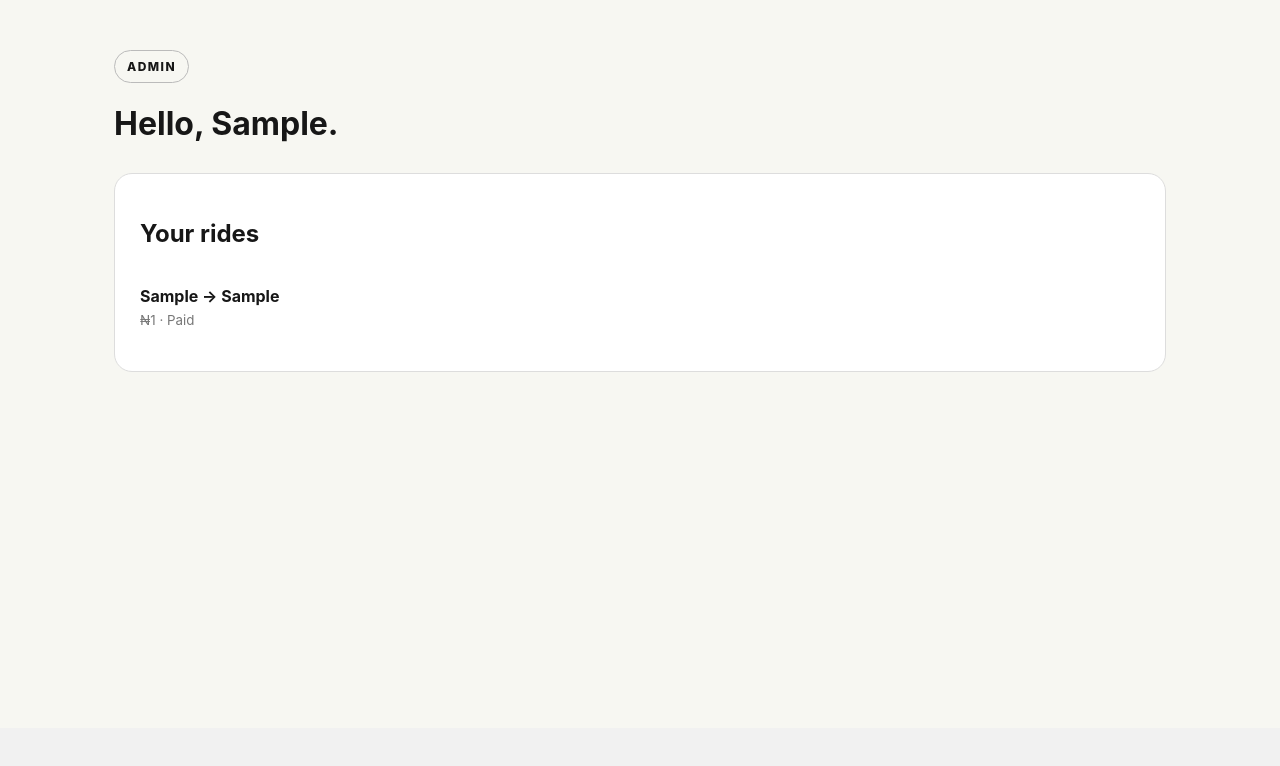
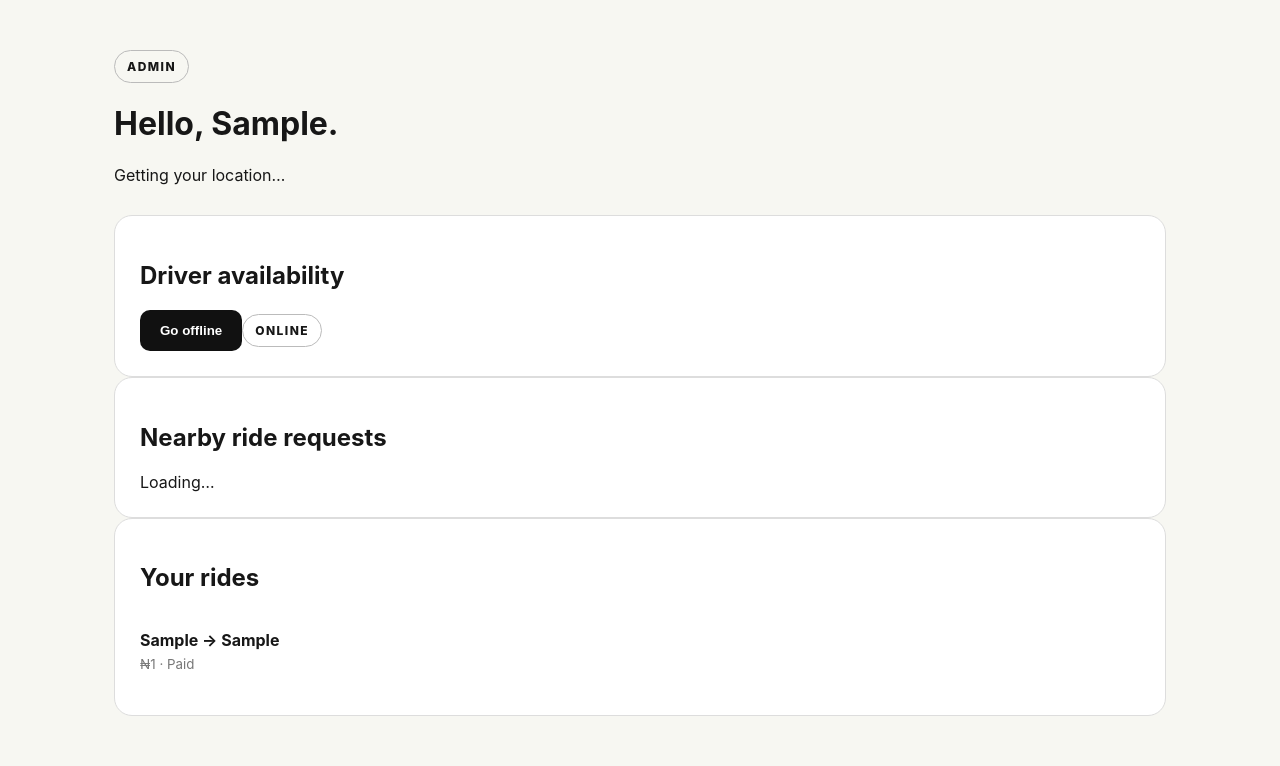
Before and after one commit to Meemii14/MyMolue, a Flask app: page /dashboard in a window 1280 px wide. Shown: the part 72-838 px from the top of the page. Before the commit the page ends 444 px from the top, so only its background shows below. Run offline with Flask 3, Linux system fonts and the light colour scheme; a user stored in the database is signed in; tables that the repository leaves empty hold one stand-in row (values such as "Sample post").

Commit message:
feat: add browser GPS, ride request form and live dashboard polling

```diff
--- a/templates/dashboard.html
+++ b/templates/dashboard.html
@@ -1,55 +1,41 @@
 {% extends 'base.html' %}
 {% block content %}
-<div class="dash-head">
-  <div><span class="tag">{{ current_user.role|capitalize }}</span><h1>Hello, {{ current_user.name.split(' ')[0] }}.</h1></div>
-</div>
+<div class="dash-head"><span class="tag">{{ current_user.role|capitalize }}</span><h1>Hello, {{ current_user.name.split(' ')[0] }}.</h1><p id="location-status">Getting your location…</p></div>
 
-{% if current_user.role == 'driver' %}
-<div class="card">
-  <h2>Driver availability</h2>
-  <form method="post" action="{{ url_for('availability') }}">
-    <input type="hidden" name="online" value="{{ 'false' if current_user.is_online else 'true' }}">
-    <button class="btn" type="submit">{{ 'Go offline' if current_user.is_online else 'Go online' }}</button>
-    <span class="tag">{{ 'Online' if current_user.is_online else 'Offline' }}</span>
-  </form>
-</div>
-<div class="card">
-  <h2>Available requests</h2>
-  <div id="requests">Loading rides…</div>
-</div>
-<script>
-fetch('{{ url_for("rides") }}').then(r=>r.json()).then(rs=>{
-  const el=document.getElementById('requests');
-  el.innerHTML=rs.length ? rs.map(r=>`
-    <div class="ride">
-      <div><strong>${r.pickup} → ${r.destination}</strong><small>Rider offer: ₦${Number(r.fare).toLocaleString()} ${r.shared?'· Shared':''} · ${r.offers} offer(s)</small></div>
-      <form method="post" action="/ride/${r.id}/offer">
-        <input type="number" name="offer" placeholder="Your offer" min="100" required>
-        <button class="btn" type="submit">Offer</button>
-      </form>
-    </div>`).join('') : 'No active requests right now.';
-}).catch(()=>document.getElementById('requests').textContent='Unable to load requests.');
-</script>
+{% if current_user.role == 'rider' %}
+<section class="card">
+<h2>Request a ride</h2>
+<form id="ride-form" method="post" action="{{ url_for('request_ride') }}">
+<label>Pickup<input id="pickup" name="pickup" placeholder="Your pickup point" required></label>
+<label>Destination<input id="destination" name="destination" placeholder="Where are you going?" required></label>
+<div class="grid"><label>Your fare (₦)<input name="fare" type="number" min="100" step="50" required></label><label class="check"><input name="shared" type="checkbox"> Share this ride</label></div>
+<input type="hidden" name="pickup_lat" id="pickup_lat"><input type="hidden" name="pickup_lng" id="pickup_lng"><input type="hidden" name="destination_lat" id="destination_lat"><input type="hidden" name="destination_lng" id="destination_lng">
+<button class="btn" type="submit">Find drivers</button>
+</form>
+<div id="nearby" class="nearby"></div>
+</section>
+{% else %}
+<section class="card"><h2>Driver availability</h2><button class="btn" id="availability">{{ 'Go offline' if current_user.is_online else 'Go online' }}</button><span class="tag" id="online-state">{{ 'Online' if current_user.is_online else 'Offline' }}</span></section>
+<section class="card"><h2>Nearby ride requests</h2><div id="requests">Loading…</div></section>
 {% endif %}
 
-<section class="card">
-  <h2>Your rides</h2>
-  {% for ride in rides %}
-  <div class="ride">
-    <div>
-      <strong>{{ ride.pickup }} → {{ ride.destination }}</strong>
-      <small>₦{{ '%.0f'|format(ride.accepted_fare or ride.rider_fare) }} · {{ ride.status|replace('_',' ')|title }}</small>
-    </div>
-    {% if current_user.role == 'rider' and ride.status == 'requested' %}
-      <a class="btn" href="{{ url_for('ride_offers', ride_id=ride.id) }}">View offers</a>
-    {% elif current_user.role == 'driver' and ride.driver_id == current_user.id and ride.status == 'accepted' %}
-      <form method="post" action="{{ url_for('update_status', ride_id=ride.id) }}"><input type="hidden" name="status" value="arriving"><button class="btn">I'm arriving</button></form>
-    {% elif current_user.role == 'driver' and ride.driver_id == current_user.id and ride.status == 'arriving' %}
-      <form method="post" action="{{ url_for('update_status', ride_id=ride.id) }}"><input type="hidden" name="status" value="in_progress"><button class="btn">Start trip</button></form>
-    {% elif current_user.role == 'driver' and ride.driver_id == current_user.id and ride.status == 'in_progress' %}
-      <form method="post" action="{{ url_for('update_status', ride_id=ride.id) }}"><input type="hidden" name="status" value="completed"><button class="btn">Complete trip</button></form>
-    {% endif %}
-  </div>
-  {% else %}<p>No rides yet.</p>{% endfor %}
+<section class="card"><h2>Your rides</h2>
+{% for ride in rides %}<div class="ride"><div><strong>{{ ride.pickup }} → {{ ride.destination }}</strong><small>₦{{ '%.0f'|format(ride.accepted_fare or ride.rider_fare) }} · {{ ride.status|replace('_',' ')|title }}</small></div>
+{% if current_user.role=='rider' and ride.status=='requested' %}<button class="btn view-offers" data-id="{{ ride.id }}">View offers</button>
+{% elif current_user.role=='driver' and ride.driver_id==current_user.id and ride.status=='accepted' %}<form method="post" action="{{ url_for('status',ride_id=ride.id) }}"><input type="hidden" name="status" value="arriving"><button class="btn">I'm arriving</button></form>
+{% elif current_user.role=='driver' and ride.driver_id==current_user.id and ride.status=='arriving' %}<form method="post" action="{{ url_for('status',ride_id=ride.id) }}"><input type="hidden" name="status" value="in_progress"><button class="btn">Start trip</button></form>
+{% elif current_user.role=='driver' and ride.driver_id==current_user.id and ride.status=='in_progress' %}<form method="post" action="{{ url_for('status',ride_id=ride.id) }}"><input type="hidden" name="status" value="completed"><button class="btn">Complete trip</button></form>
+{% elif ride.status=='completed' %}<button class="btn pay" data-id="{{ ride.id }}">Mark cash paid</button>{% endif %}</div>{% else %}<p>No rides yet.</p>{% endfor %}
 </section>
+<script>
+const postLocation=()=>{if(!navigator.geolocation)return; navigator.geolocation.getCurrentPosition(p=>{const fd=new FormData();fd.append('latitude',p.coords.latitude);fd.append('longitude',p.coords.longitude);fetch('{{ url_for("location") }}',{method:'POST',body:fd}).then(()=>{document.getElementById('location-status').textContent='Location active'; loadNearby();});},()=>document.getElementById('location-status').textContent='Location permission is needed for matching.');};
+const loadNearby=()=>{const el=document.getElementById('nearby');if(!el)return;fetch('{{ url_for("nearby_drivers") }}').then(r=>r.json()).then(x=>{el.innerHTML=x.error?'':`<small>${x.length} driver(s) currently online nearby.</small>`}).catch(()=>{});};
+postLocation(); setInterval(postLocation,15000);
+{% if current_user.role=='driver' %}
+document.getElementById('availability').onclick=()=>{const online=document.getElementById('online-state').textContent.trim()!=='Online';const fd=new FormData();fd.append('online',online?'true':'false');fetch('{{ url_for("availability") }}',{method:'POST',body:fd}).then(()=>location.reload());};
+const loadRequests=()=>fetch('{{ url_for("rides") }}').then(r=>r.json()).then(rs=>{document.getElementById('requests').innerHTML=rs.length?rs.map(r=>`<div class="ride"><div><strong>${r.pickup} → ${r.destination}</strong><small>₦${Number(r.fare).toLocaleString()} · ${r.distance_km==null?'Distance unavailable':r.distance_km+' km away'}</small></div><form method="post" action="/ride/${r.id}/offer"><input name="offer" type="number" min="100" placeholder="Your offer" required><button class="btn">Offer</button></form></div>`).join(''):'No active requests nearby.';});loadRequests();setInterval(loadRequests,10000);
+{% endif %}
+document.querySelectorAll('.view-offers').forEach(b=>b.onclick=()=>fetch('/ride/'+b.dataset.id+'/offers').then(r=>r.json()).then(os=>{const text=os.length?os.map(o=>`${o.driver}: ₦${o.amount} (${o.distance_km??'?'} km) — offer #${o.id}`).join('\n'):'No offers yet.';alert(text+'\n\nUse the offer ID to accept it from the next release of the rider UI.');}));
+document.querySelectorAll('.pay').forEach(b=>b.onclick=()=>{const fd=new FormData();fd.append('method','cash');fetch('/ride/'+b.dataset.id+'/payment',{method:'POST',body:fd}).then(r=>r.json()).then(x=>alert(x.status==='paid'?'Cash payment recorded.':'Payment pending.'));});
+</script>
 {% endblock %}
```
